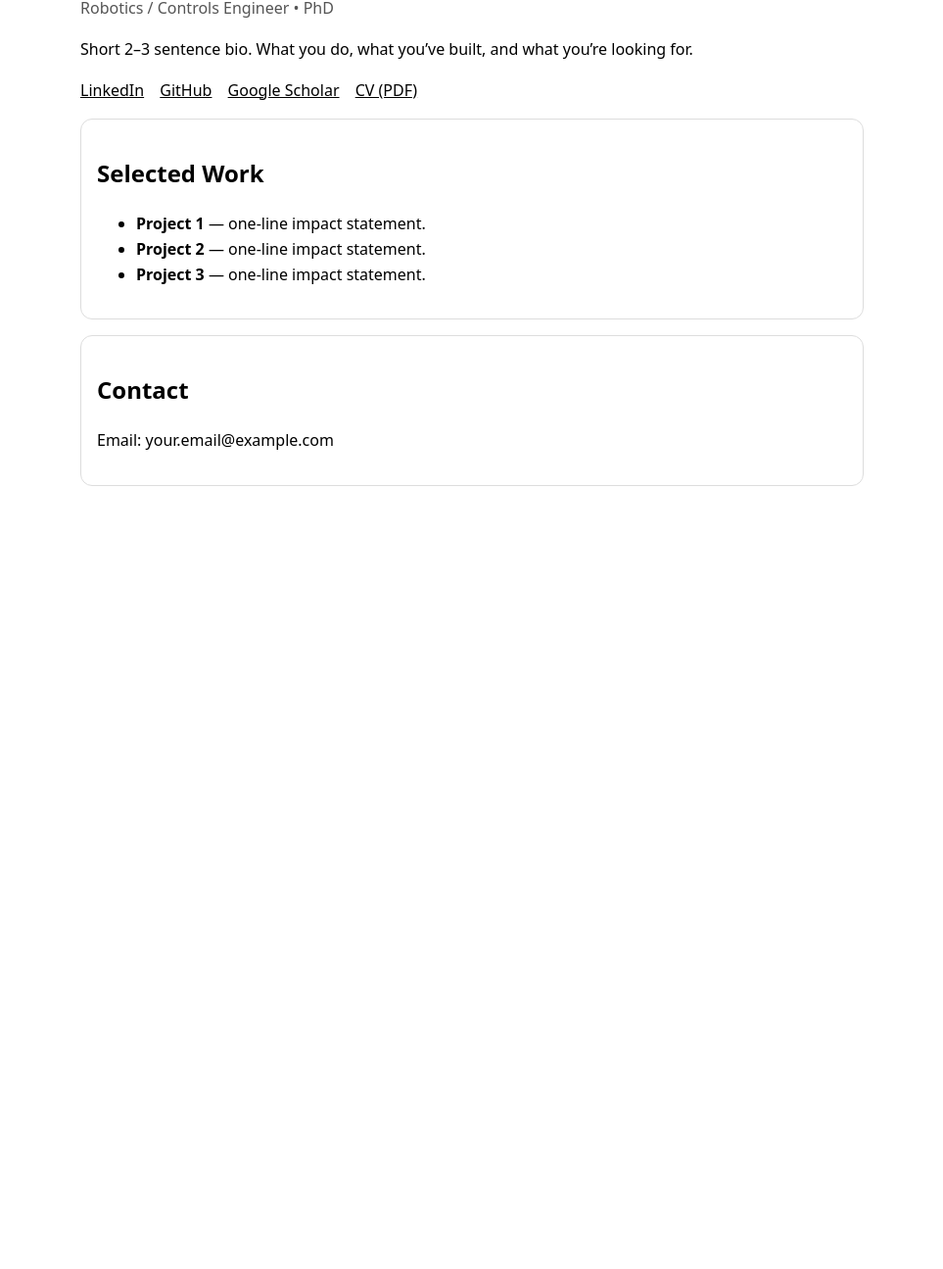
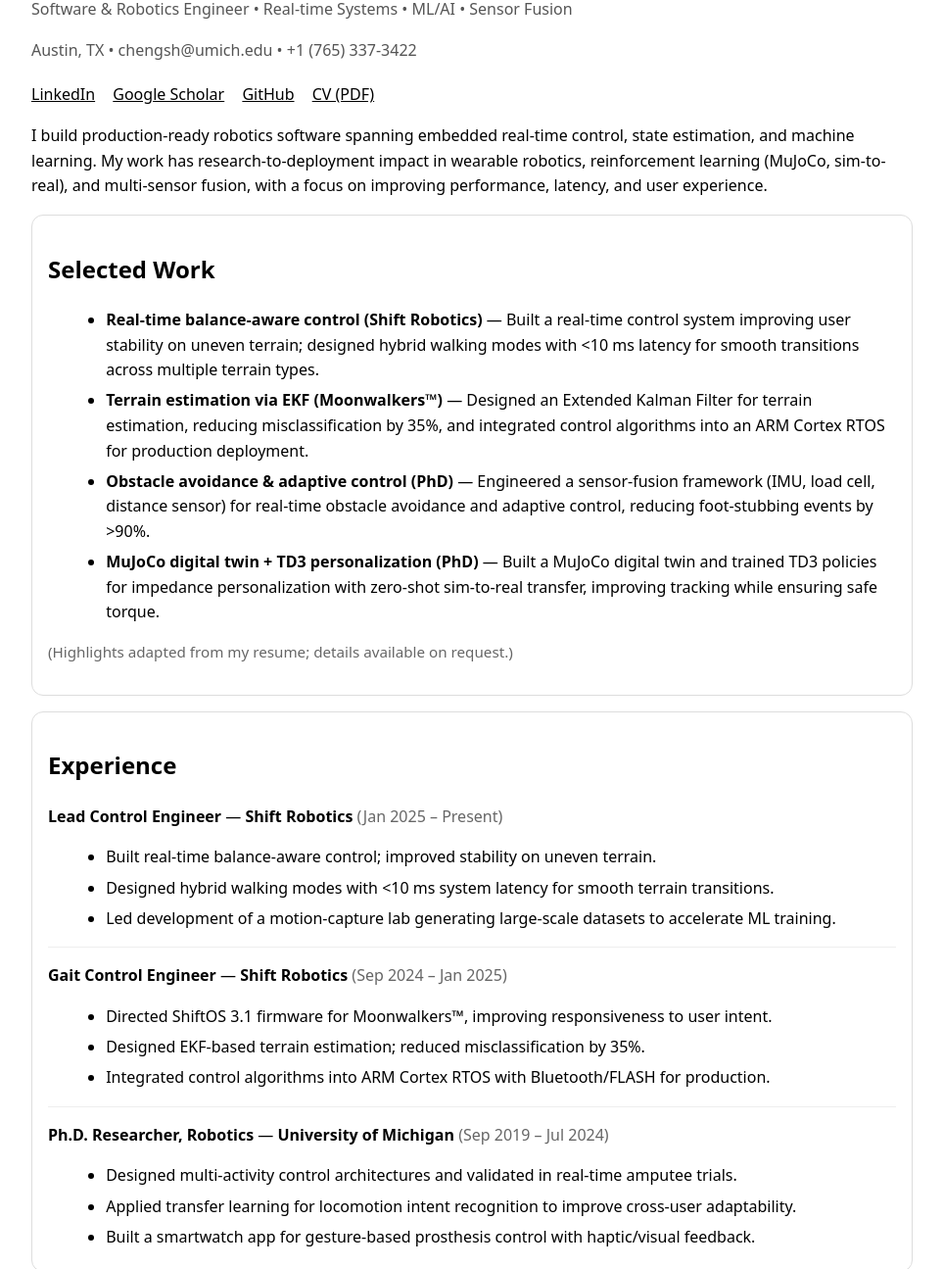
Before and after one commit to chengsh96/chengsh96.github.io, a plain HTML site: page index.html in a window 1280 px wide. Shown: the part 106-1401 px from the top of the page at 98% size, without its empty margins (158-1121 px from the left). Before the commit the page ends 800 px from the top, so only its background shows below. Drawn offline with Linux system fonts and the light colour scheme.

Commit message:
Update index.html

```diff
--- a/index.html
+++ b/index.html
@@ -3,43 +3,147 @@
   <head>
     <meta charset="utf-8" />
     <meta name="viewport" content="width=device-width,initial-scale=1" />
-    <title>Your Name</title>
+    <title>Shihao Cheng</title>
     <style>
-      body { font-family: system-ui, -apple-system, Segoe UI, Roboto, Arial, sans-serif; max-width: 800px; margin: 48px auto; padding: 0 16px; line-height: 1.6; }
-      h1 { margin-bottom: 0.2rem; }
-      .subtitle { color: #555; margin-top: 0; }
+      body {
+        font-family: system-ui, -apple-system, Segoe UI, Roboto, Arial, sans-serif;
+        max-width: 900px;
+        margin: 48px auto;
+        padding: 0 16px;
+        line-height: 1.6;
+      }
+      h1 { margin: 0 0 0.25rem 0; letter-spacing: -0.02em; }
+      .subtitle { color: #555; margin: 0 0 1rem 0; }
+      .meta { color: #555; margin: 0 0 1.25rem 0; }
+      .links a { margin-right: 14px; }
       a { color: inherit; }
-      .links a { margin-right: 12px; }
-      .card { border: 1px solid #ddd; border-radius: 12px; padding: 16px; margin: 16px 0; }
+      .card {
+        border: 1px solid #ddd;
+        border-radius: 12px;
+        padding: 16px;
+        margin: 16px 0;
+      }
+      ul { margin: 0.25rem 0 0 1.2rem; }
+      li { margin: 0.35rem 0; }
+      .role { font-weight: 700; }
+      .org { font-weight: 700; }
+      .time { color: #666; }
+      .tagline { margin-top: 0.8rem; }
+      .small { color: #666; font-size: 0.95rem; }
+      hr { border: none; border-top: 1px solid #eee; margin: 16px 0; }
     </style>
   </head>
+
   <body>
-    <h1>Your Name</h1>
-    <p class="subtitle">Robotics / Controls Engineer • PhD</p>
+    <h1>Shihao Cheng, Ph.D.</h1>
+    <p class="subtitle">Software & Robotics Engineer • Real-time Systems • ML/AI • Sensor Fusion</p>
+    <p class="meta">Austin, TX • chengsh@umich.edu • +1 (765) 337-3422</p>
 
-    <p>
-      Short 2–3 sentence bio. What you do, what you’ve built, and what you’re looking for.
+    <p class="links">
+      <!-- Update these 3 links with your real URLs -->
+      <a href="https://www.linkedin.com/in/YOUR-LINKEDIN">LinkedIn</a>
+      <a href="https://scholar.google.com/citations?user=YOUR_SCHOLAR_ID">Google Scholar</a>
+      <a href="https://github.com/chengsh96">GitHub</a>
+      <a href="cv.pdf">CV (PDF)</a>
     </p>
 
-    <p class="links">
-      <a href="https://www.linkedin.com/in/YOUR_LINKEDIN">LinkedIn</a>
-      <a href="https://github.com/YOUR_GITHUB">GitHub</a>
-      <a href="https://scholar.google.com/citations?user=YOUR_ID">Google Scholar</a>
-      <a href="cv.pdf">CV (PDF)</a>
+    <p class="tagline">
+      I build production-ready robotics software spanning embedded real-time control, state estimation,
+      and machine learning. My work has research-to-deployment impact in wearable robotics, reinforcement learning
+      (MuJoCo, sim-to-real), and multi-sensor fusion, with a focus on improving performance, latency, and user experience.
     </p>
 
     <div class="card">
       <h2>Selected Work</h2>
       <ul>
-        <li><strong>Project 1</strong> — one-line impact statement.</li>
-        <li><strong>Project 2</strong> — one-line impact statement.</li>
-        <li><strong>Project 3</strong> — one-line impact statement.</li>
+        <li>
+          <strong>Real-time balance-aware control (Shift Robotics)</strong> — Built a real-time control system improving user
+          stability on uneven terrain; designed hybrid walking modes with &lt;10 ms latency for smooth transitions across
+          multiple terrain types.
+        </li>
+        <li>
+          <strong>Terrain estimation via EKF (Moonwalkers™)</strong> — Designed an Extended Kalman Filter for terrain estimation,
+          reducing misclassification by 35%, and integrated control algorithms into an ARM Cortex RTOS for production deployment.
+        </li>
+        <li>
+          <strong>Obstacle avoidance & adaptive control (PhD)</strong> — Engineered a sensor-fusion framework (IMU, load cell,
+          distance sensor) for real-time obstacle avoidance and adaptive control, reducing foot-stubbing events by &gt;90%.
+        </li>
+        <li>
+          <strong>MuJoCo digital twin + TD3 personalization (PhD)</strong> — Built a MuJoCo digital twin and trained TD3 policies
+          for impedance personalization with zero-shot sim-to-real transfer, improving tracking while ensuring safe torque.
+        </li>
+      </ul>
+      <p class="small">
+        (Highlights adapted from my resume; details available on request.)
+      </p>
+    </div>
+
+    <div class="card">
+      <h2>Experience</h2>
+
+      <p>
+        <span class="role">Lead Control Engineer</span> — <span class="org">Shift Robotics</span>
+        <span class="time">(Jan 2025 – Present)</span>
+      </p>
+      <ul>
+        <li>Built real-time balance-aware control; improved stability on uneven terrain.</li>
+        <li>Designed hybrid walking modes with &lt;10 ms system latency for smooth terrain transitions.</li>
+        <li>Led development of a motion-capture lab generating large-scale datasets to accelerate ML training.</li>
+      </ul>
+
+      <hr />
+
+      <p>
+        <span class="role">Gait Control Engineer</span> — <span class="org">Shift Robotics</span>
+        <span class="time">(Sep 2024 – Jan 2025)</span>
+      </p>
+      <ul>
+        <li>Directed ShiftOS 3.1 firmware for Moonwalkers™, improving responsiveness to user intent.</li>
+        <li>Designed EKF-based terrain estimation; reduced misclassification by 35%.</li>
+        <li>Integrated control algorithms into ARM Cortex RTOS with Bluetooth/FLASH for production.</li>
+      </ul>
+
+      <hr />
+
+      <p>
+        <span class="role">Ph.D. Researcher, Robotics</span> — <span class="org">University of Michigan</span>
+        <span class="time">(Sep 2019 – Jul 2024)</span>
+      </p>
+      <ul>
+        <li>Designed multi-activity control architectures and validated in real-time amputee trials.</li>
+        <li>Applied transfer learning for locomotion intent recognition to improve cross-user adaptability.</li>
+        <li>Built a smartwatch app for gesture-based prosthesis control with haptic/visual feedback.</li>
       </ul>
     </div>
 
     <div class="card">
+      <h2>Selected Publications</h2>
+      <ul>
+        <li>
+          Cheng, S., Laubscher, C. A., Best, T. K., &amp; Gregg, R. D. (2025).
+          <em>Ambilateral Activity Recognition and Continuous Adaptation With a Powered Knee-Ankle Prosthesis.</em>
+          IEEE Transactions on Robotics.
+        </li>
+        <li>
+          Le, D., Cheng, S., Gregg, R. D., &amp; Ghaffari, M. (2024).
+          <em>Transfer learning for efficient intent prediction in lower-limb prosthetics: A strategy for limited datasets.</em>
+          IEEE Robotics and Automation Letters.
+        </li>
+      </ul>
+    </div>
+
+    <div class="card">
+      <h2>Skills</h2>
+      <p class="small">
+        Python, C++, C, Java, MATLAB • Real-time systems • ML/AI (PyTorch, TensorFlow, scikit-learn) •
+        Cloud & Data (AWS/GCP, Docker, Kubernetes, CI/CD) • Robotics/Simulation (ROS, MuJoCo, Simulink)
+      </p>
+    </div>
+
+    <div class="card">
       <h2>Contact</h2>
-      <p>Email: your.email@example.com</p>
+      <p>Email: chengsh@umich.edu</p>
     </div>
   </body>
 </html>
```
